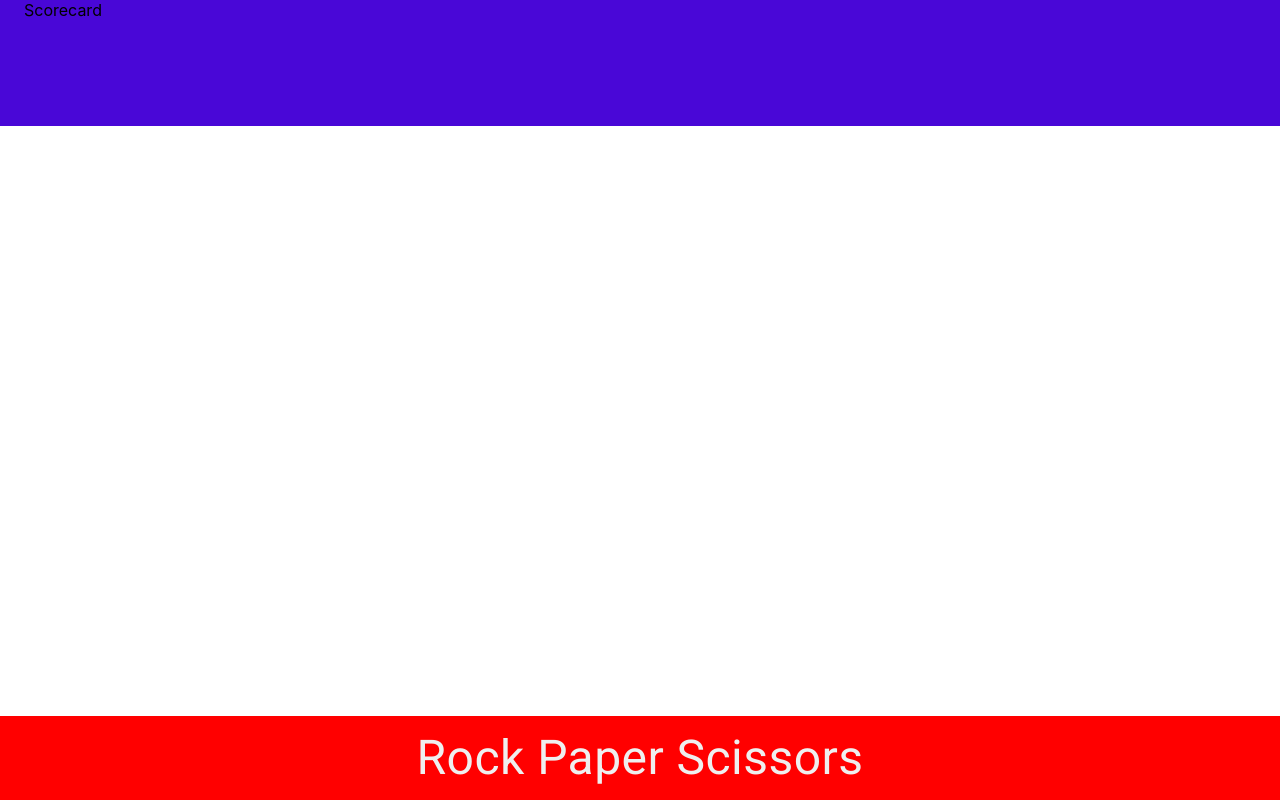
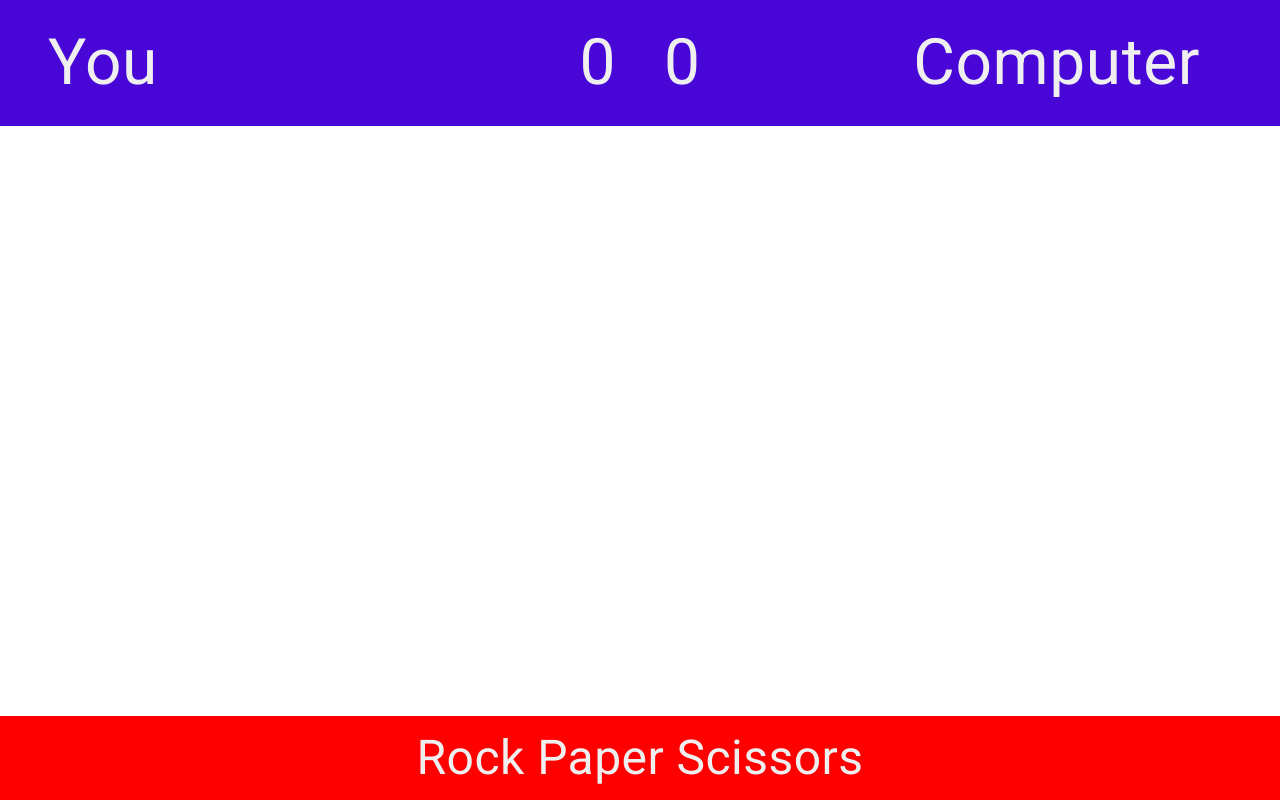
Before and after one commit to jcorn2/15-minute-training-context-api, a React (Create React App) app: page / in a window 1280 px wide. Built offline with nearby package versions, Linux system fonts and the light colour scheme.

Commit message:
Filled out scorecard

```diff
--- a/package.json
+++ b/package.json
@@ -9,6 +9,7 @@
     "@testing-library/jest-dom": "^4.2.4",
     "@testing-library/react": "^9.5.0",
     "@testing-library/user-event": "^7.2.1",
+    "prop-types": "^15.7.2",
     "react": "^16.13.1",
     "react-dom": "^16.13.1",
     "react-scripts": "3.4.1",
--- a/src/components/scoreboard/Scoreboard.jsx
+++ b/src/components/scoreboard/Scoreboard.jsx
@@ -3,12 +3,14 @@ import { makeStyles } from '@material-ui/styles';
 import {
   Container,
 } from '@material-ui/core';
+import Score from './score/Score';
 
 const useStyles = makeStyles({
     scoreboard: {
         backgroundColor: '#4907D7',
         gridArea: 'scorebar',
         maxWidth: 'none',
+        display: 'flex',
     },
 });
 
@@ -17,7 +19,8 @@ function Scoreboard() {
 
     return (
         <Container className={classes.scoreboard}>
-            Scorecard
+            <Score playerName="You" />
+            <Score playerName="Computer" />
         </Container>
     );
 }
--- /dev/null
+++ b/src/components/scoreboard/score/Score.jsx
@@ -0,0 +1,44 @@
+import React, { useState } from 'react';
+import PropTypes from 'prop-types';
+import { makeStyles } from '@material-ui/styles';
+import {
+    Container,
+    Typography,
+} from '@material-ui/core';
+
+const useStyles = makeStyles({
+    computer: {
+        flexDirection: 'row-reverse',
+    },
+    player: {
+        marginRight: '32px',
+    },
+    scoreContainer: {
+        display: 'flex',
+        justifyContent: 'space-between',
+        alignItems: 'center',
+    },
+    text: {
+        fontSize: '48pt',
+        color: '#EFEFEF',
+    },
+});
+
+function Score({ playerName }) {
+    const classes = useStyles();
+    const direction = playerName === 'Computer' && classes.computer
+    const [score] = useState(0);
+
+    return (
+        <Container className={`${classes.scoreContainer} ${direction}`}>
+            <Typography className={`${classes.text} ${classes.player}`}>{playerName}</Typography>
+            <Typography className={classes.text}>{score}</Typography>
+        </Container>
+    );
+}
+
+Score.propTypes = {
+    playerName: PropTypes.string.isRequired,
+};
+
+export default Score;
```
Also changed, not shown: 1 other file (tests, documents, lock files or other folders).
